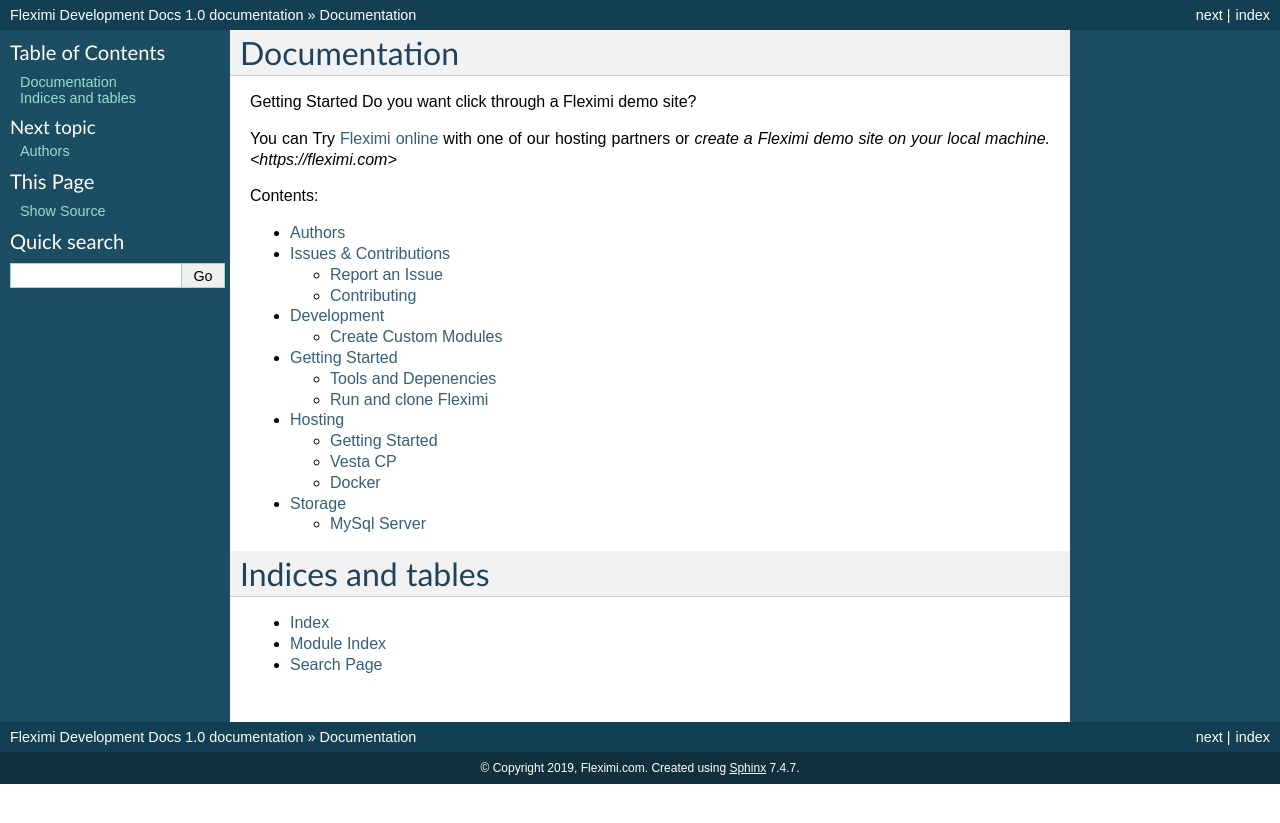
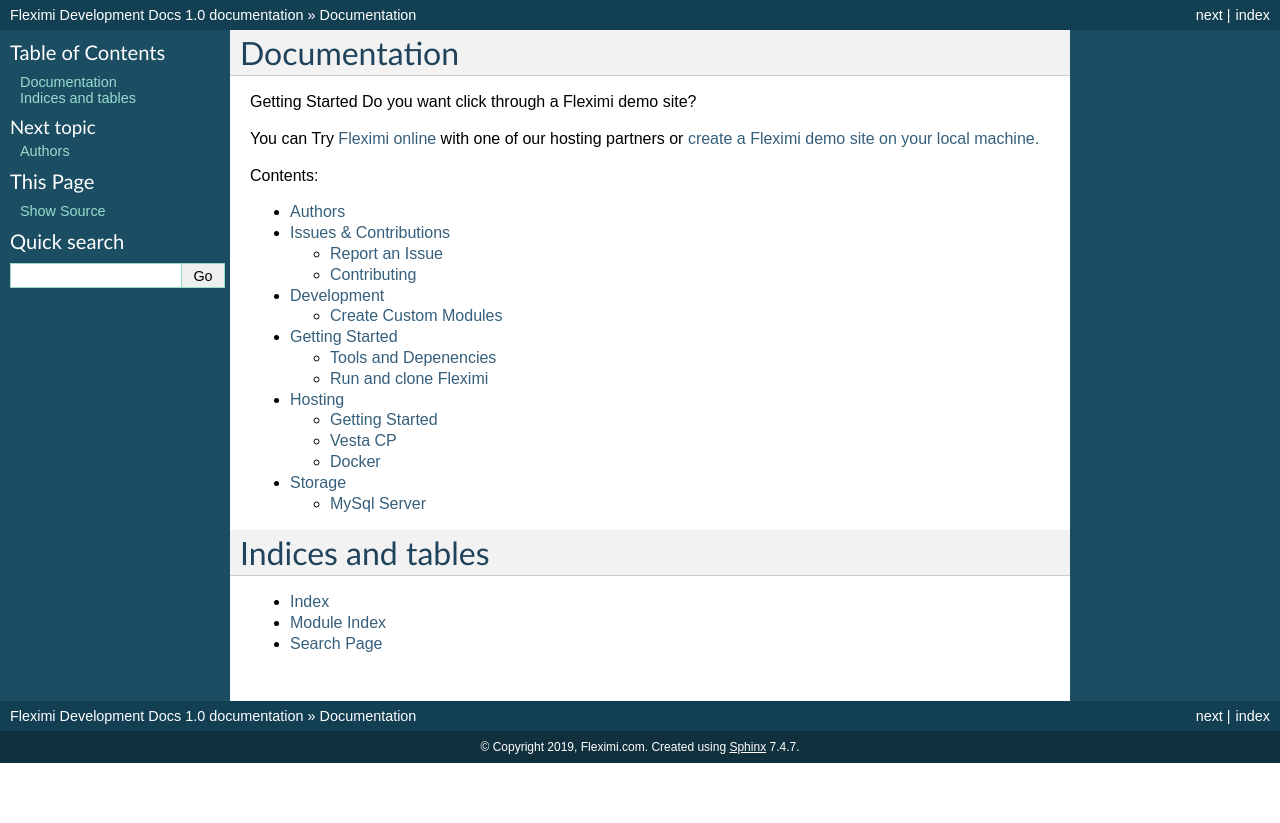
Before and after one commit to Fleximi/Fleximi-CMS, a Sphinx documentation site: the page built from docs/index.rst, in a window 1280 px wide. Shown: the top 823 px of the page. Built offline with Sphinx 7.4.7, drawn with Linux system fonts in a browser that asks for light colours.

Commit message:
Initial commit

```diff
--- a/docs/index.rst
+++ b/docs/index.rst
@@ -3,7 +3,7 @@
 Getting Started
 Do you want click through a Fleximi demo site?
 
-You can Try `Fleximi online <https://fleximi.com>`_ with one of our hosting partners or `create a Fleximi demo site on your local machine. <https://fleximi.com>`
+You can Try `Fleximi online <https://fleximi.com>`_ with one of our hosting partners or `create a Fleximi demo site on your local machine. <https://fleximi.com>`_
 
 
 Contents:
```
